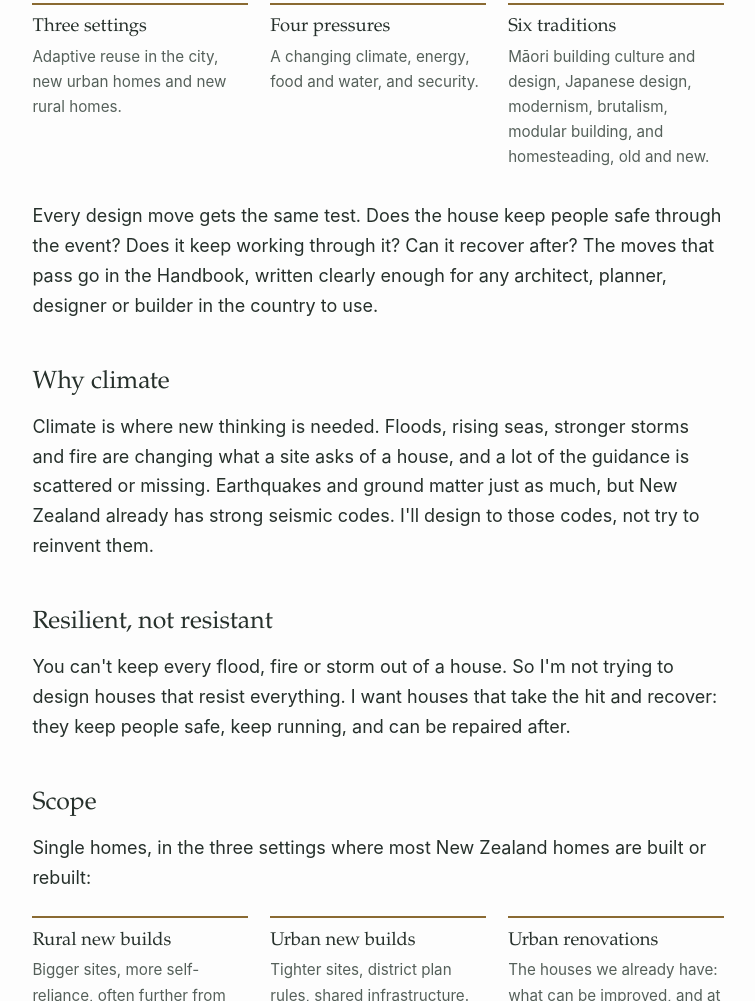
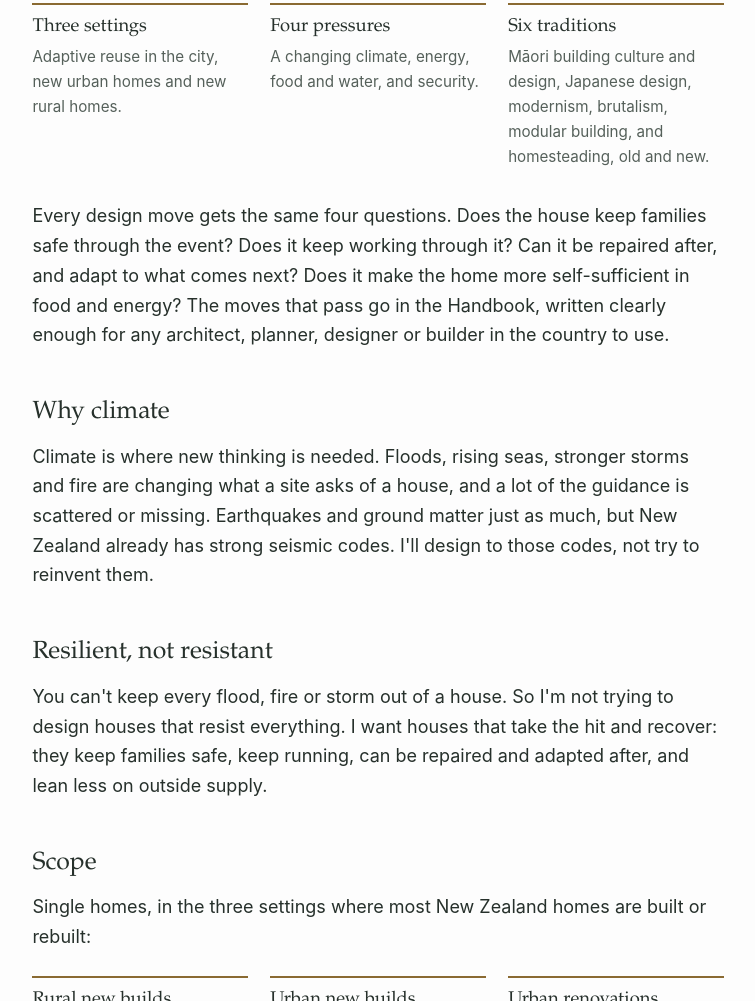
Before and after one commit to Mokapari/tussockdesign, a plain HTML site: page thesis.html in a window 1280 px wide. Shown: the part 375-1376 px from the top of the page, without its empty margins (262-1017 px from the left). Drawn offline with Linux system fonts and the light colour scheme.

Commit message:
Thesis and Handbook: four questions

```diff
--- a/thesis.html
+++ b/thesis.html
@@ -29,13 +29,13 @@
   <div><h3>Six traditions</h3><p>Māori building culture and design, Japanese design, modernism, brutalism, modular building, and homesteading, old and new.</p></div>
 </div>
 
-<p>Every design move gets the same test. Does the house keep people safe through the event? Does it keep working through it? Can it recover after? The moves that pass go in the Handbook, written clearly enough for any architect, planner, designer or builder in the country to use.</p>
+<p>Every design move gets the same four questions. Does the house keep families safe through the event? Does it keep working through it? Can it be repaired after, and adapt to what comes next? Does it make the home more self-sufficient in food and energy? The moves that pass go in the Handbook, written clearly enough for any architect, planner, designer or builder in the country to use.</p>
 
 <h2>Why climate</h2>
 <p>Climate is where new thinking is needed. Floods, rising seas, stronger storms and fire are changing what a site asks of a house, and a lot of the guidance is scattered or missing. Earthquakes and ground matter just as much, but New Zealand already has strong seismic codes. I'll design to those codes, not try to reinvent them.</p>
 
 <h2>Resilient, not resistant</h2>
-<p>You can't keep every flood, fire or storm out of a house. So I'm not trying to design houses that resist everything. I want houses that take the hit and recover: they keep people safe, keep running, and can be repaired after.</p>
+<p>You can't keep every flood, fire or storm out of a house. So I'm not trying to design houses that resist everything. I want houses that take the hit and recover: they keep families safe, keep running, can be repaired and adapted after, and lean less on outside supply.</p>
 
 <h2>Scope</h2>
 <p>Single homes, in the three settings where most New Zealand homes are built or rebuilt:</p>
```
Also changed, not shown: handbook.html (+1 -1 lines).
